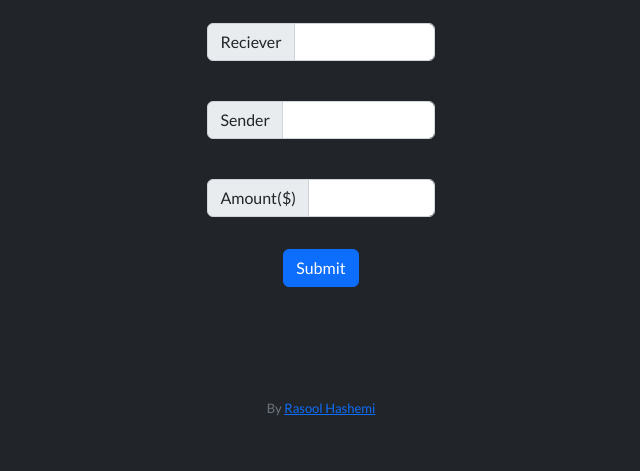
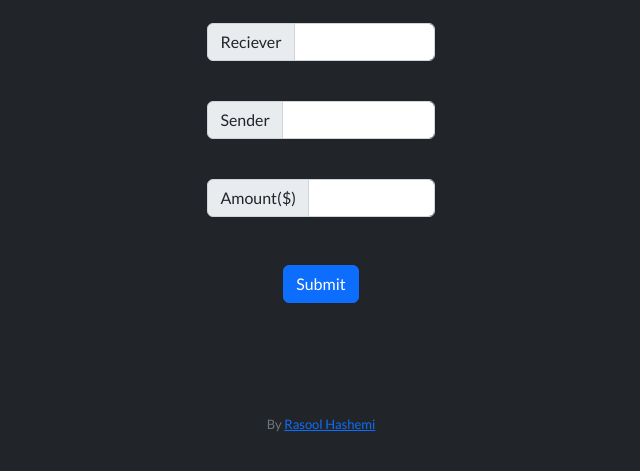
Before and after one commit to hawshemi/Blockchain, a Flask app: page /send in a window 1280 px wide. Shown: the part 238-709 px from the top of the page, without its empty margins (319-959 px from the left). Run offline with Flask 2, Linux system fonts and the light colour scheme; some libraries are stand-ins or nearby versions.

Commit message:
Update styles.css

```diff
--- a/static/styles.css
+++ b/static/styles.css
@@ -34,7 +34,7 @@ h2
 
 .btn
 {
-    margin-top: 1rem;
+    margin-top: 2rem;
 }
 
 .check
```
